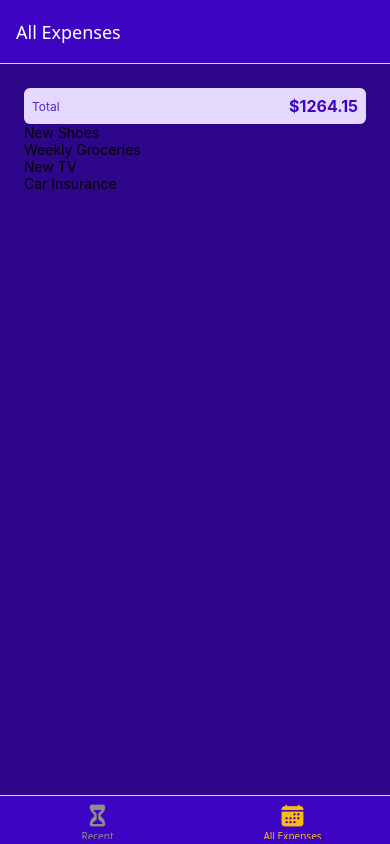
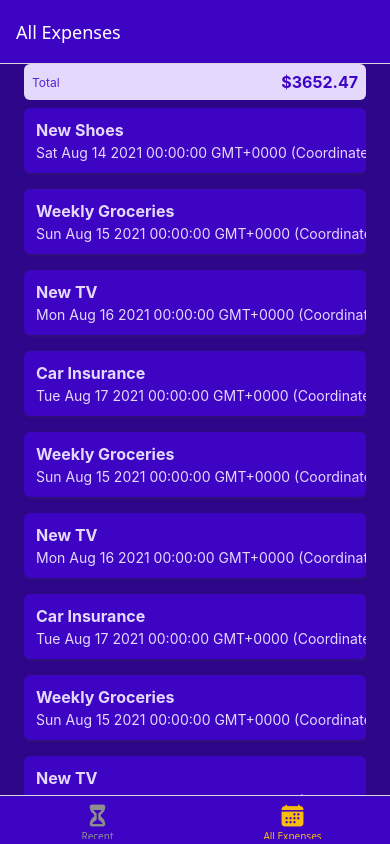
Before and after one commit to moshnogorskaia/expenses-tracker, a React Native app: screen /AllExpenses in a window 390 px wide. Built offline with nearby package versions, Linux system fonts and the light colour scheme.

Commit message:
Create an Expense Item

```diff
--- /dev/null
+++ b/components/ExpensesOutput/ExpenseItem.js
@@ -0,0 +1,58 @@
+import { Pressable, View, Text, StyleSheet } from "react-native";
+import { GlobalStyles } from "../../constants/styles";
+
+function ExpenseItem({ description, date, amount }) {
+	return (
+		<Pressable>
+			<View style={styles.expenseItem}>
+				<View>
+					<Text style={[styles.textBase, styles.description]}>
+						{description}
+					</Text>
+					<Text style={styles.textBase}>{date.toString()}</Text>
+				</View>
+				<View style={styles.amountContainer}>
+					<Text style={styles.amount}>{amount}</Text>
+				</View>
+			</View>
+		</Pressable>
+	);
+}
+
+export default ExpenseItem;
+
+const styles = StyleSheet.create({
+	expenseItem: {
+		padding: 12,
+		marginVertical: 8,
+		backgroundColor: GlobalStyles.colors.primary500,
+		flexDirection: "row",
+		justifyContent: "space-between",
+		borderRadius: 6,
+		elevation: 3,
+		shadowColor: GlobalStyles.colors.gray500,
+		shadowRadius: 4,
+		shadowOffset: { width: 1, height: 1 },
+		shadowOpacity: 0.4,
+	},
+	textBase: {
+		color: GlobalStyles.colors.primary50,
+	},
+	description: {
+		fontSize: 16,
+		marginBottom: 4,
+		fontWeight: "bold",
+	},
+	amountContainer: {
+		paddingHorsizontal: 12,
+		paddingVertical: 4,
+		backgroundColor: "white",
+		justifyContent: "center",
+		alignItems: "center",
+		borderRadius: 4,
+	},
+	amount: {
+		color: GlobalStyles.colors.primary500,
+		fontWeight: "bold",
+	},
+});
--- a/components/ExpensesOutput/ExpensesList.js
+++ b/components/ExpensesOutput/ExpensesList.js
@@ -1,7 +1,8 @@
 import { Text, FlatList, StyleSheet } from "react-native";
+import ExpenseItem from "./ExpenseItem";
 
 function renderExpenseItem(itemData) {
-	return <Text>{itemData.item.description}</Text>;
+	return <ExpenseItem {...itemData.item} />;
 }
 
 function ExpensesList({ expenses }) {
--- a/components/ExpensesOutput/ExpensesOutput.js
+++ b/components/ExpensesOutput/ExpensesOutput.js
@@ -28,6 +28,42 @@
 		amount: 294.67,
 		date: new Date(2021, 7, 17),
 	},
+	{
+		id: "e5",
+		description: "Weekly Groceries",
+		amount: 100.0,
+		date: new Date(2021, 7, 15),
+	},
+	{
+		id: "e6",
+		description: "New TV",
+		amount: 799.49,
+		date: new Date(2021, 7, 16),
+	},
+	{
+		id: "e7",
+		description: "Car Insurance",
+		amount: 294.67,
+		date: new Date(2021, 7, 17),
+	},
+	{
+		id: "e8",
+		description: "Weekly Groceries",
+		amount: 100.0,
+		date: new Date(2021, 7, 15),
+	},
+	{
+		id: "e9",
+		description: "New TV",
+		amount: 799.49,
+		date: new Date(2021, 7, 16),
+	},
+	{
+		id: "e10",
+		description: "Car Insurance",
+		amount: 294.67,
+		date: new Date(2021, 7, 17),
+	},
 ];
 
 function ExpensesOutput({ expensesPeriod }) {
@@ -44,7 +80,7 @@
 const styles = StyleSheet.create({
 	container: {
 		flex: 1,
-		padding: 24,
+		paddingHorizontal: 24,
 		backgroundColor: GlobalStyles.colors.primary700,
 	},
 });
```
